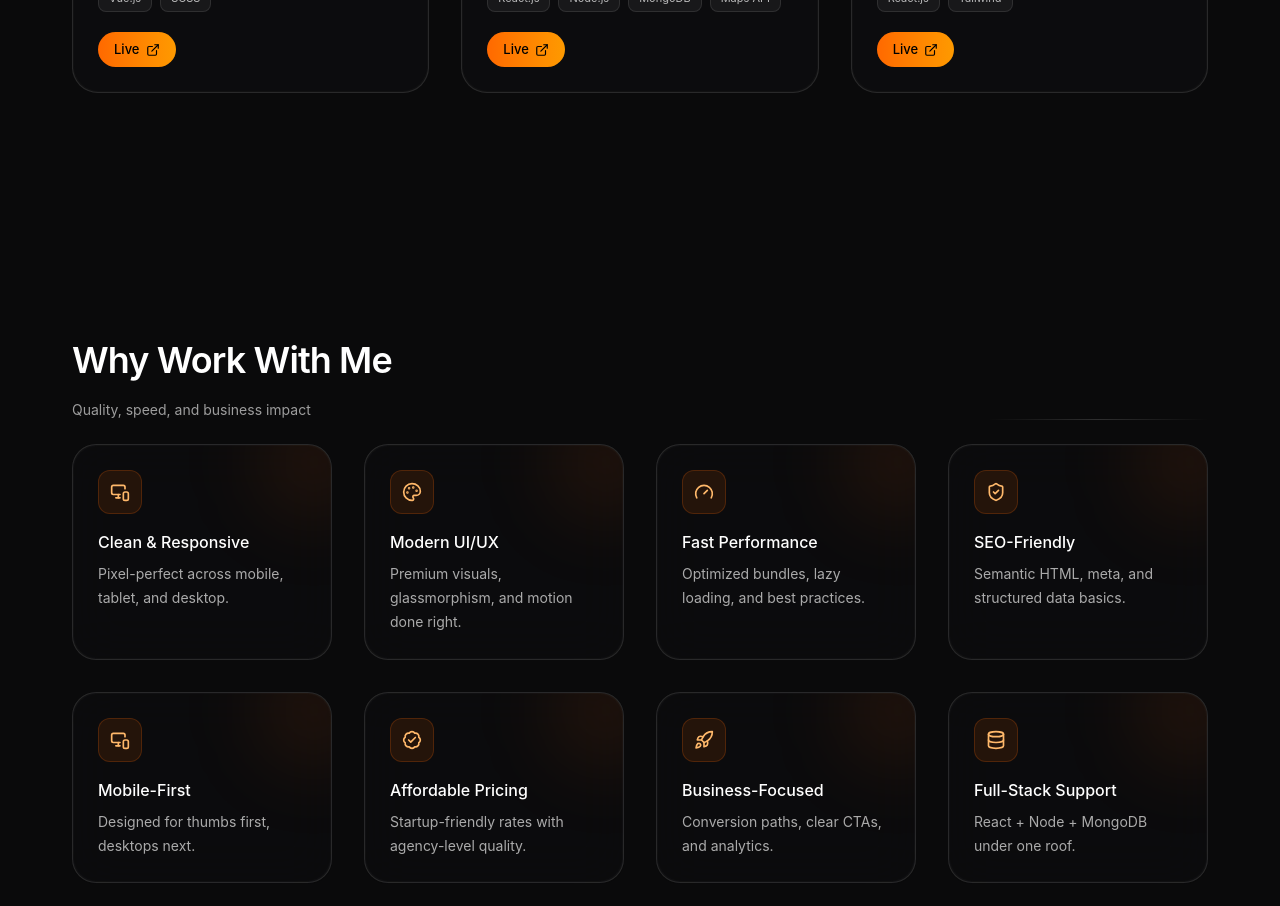
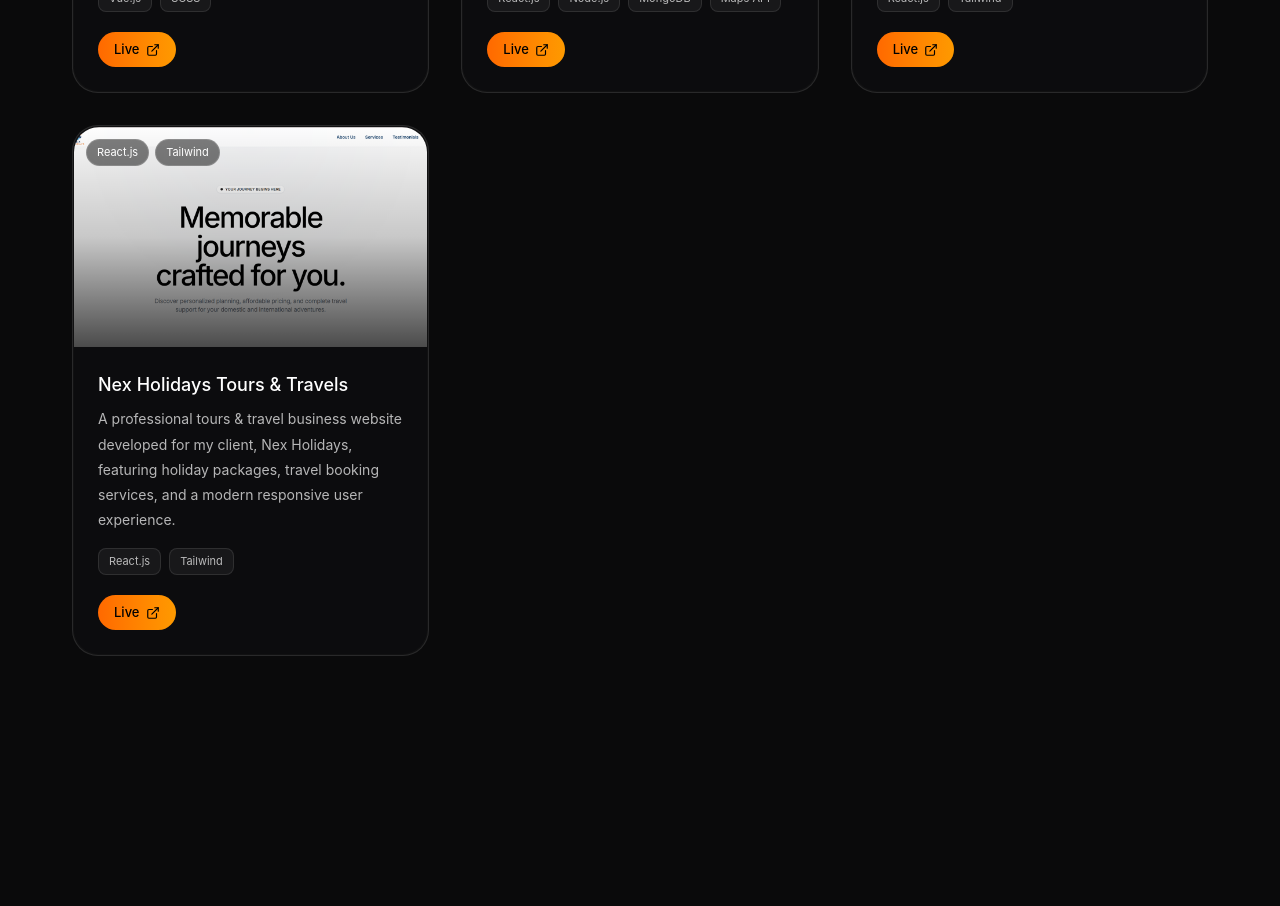
Before and after one commit to sehzad23/My-Portfolio, a React (Vite) app: page / in a window 1280 px wide. Shown: the part 5520-6426 px from the top of the page. Built offline with nearby package versions, Linux system fonts and the light colour scheme.

Commit message:
Refactor code structure for improved readability and maintainability

```diff
--- a/src/data/projects.js
+++ b/src/data/projects.js
@@ -1,6 +1,7 @@
 import Quizify from "../assets/images/quizify.png"
 import Cab from "../assets/images/cab.png"
 import Food from "../assets/images/food.png"
+import NexHolidays from "../assets/images/nexholidays.png"
 const projects = [
   {
     title: "Quizify.io",
@@ -23,6 +24,13 @@
     image: Food,
     live: "https://cookrecipe.netlify.app/"
   },
+   {
+    title: "Nex Holidays Tours & Travels",
+    desc: "A professional tours & travel business website developed for my client, Nex Holidays, featuring holiday packages, travel booking services, and a modern responsive user experience.",
+    stack: ["React.js", "Tailwind",],
+    image: NexHolidays,
+    live: "https://visa-nex.vercel.app/"
+  },
 ];
 
 export default projects;
```
Also changed, not shown: src/assets/images/NexHolidays.png (added).
